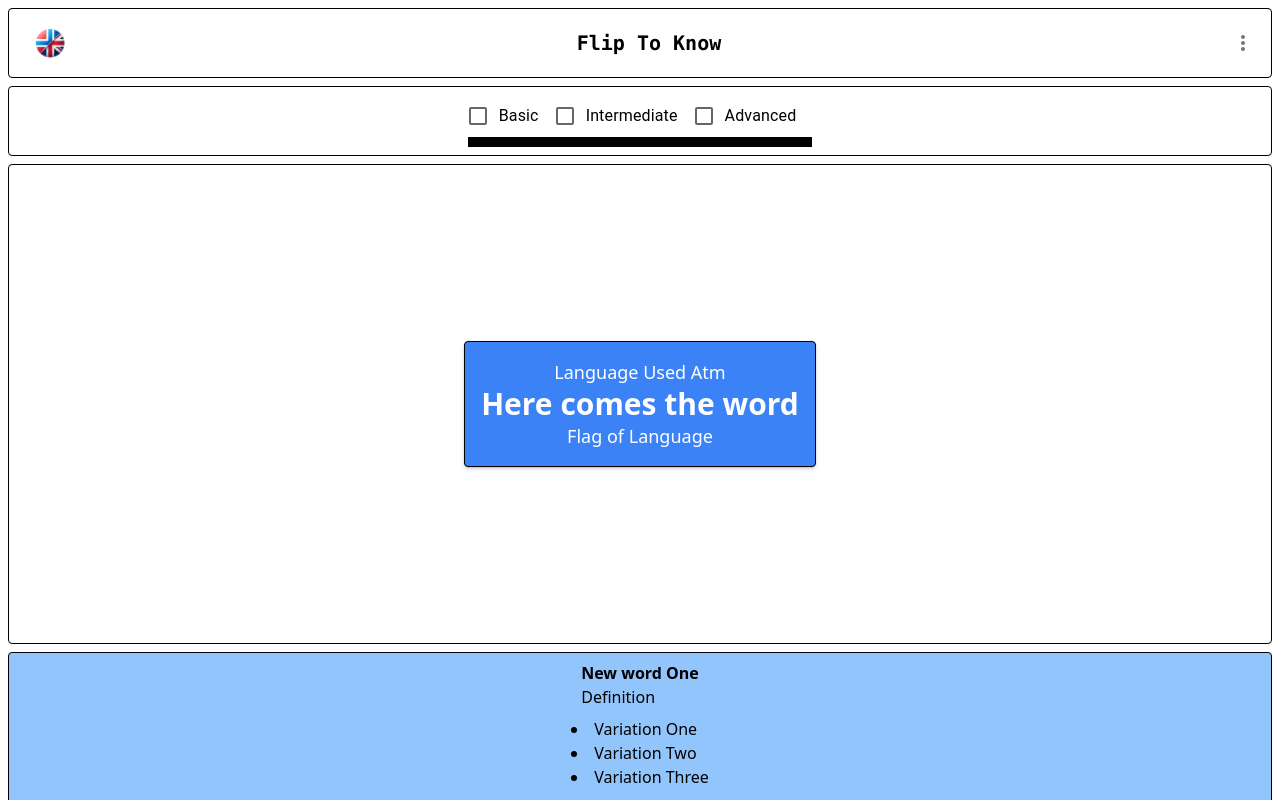
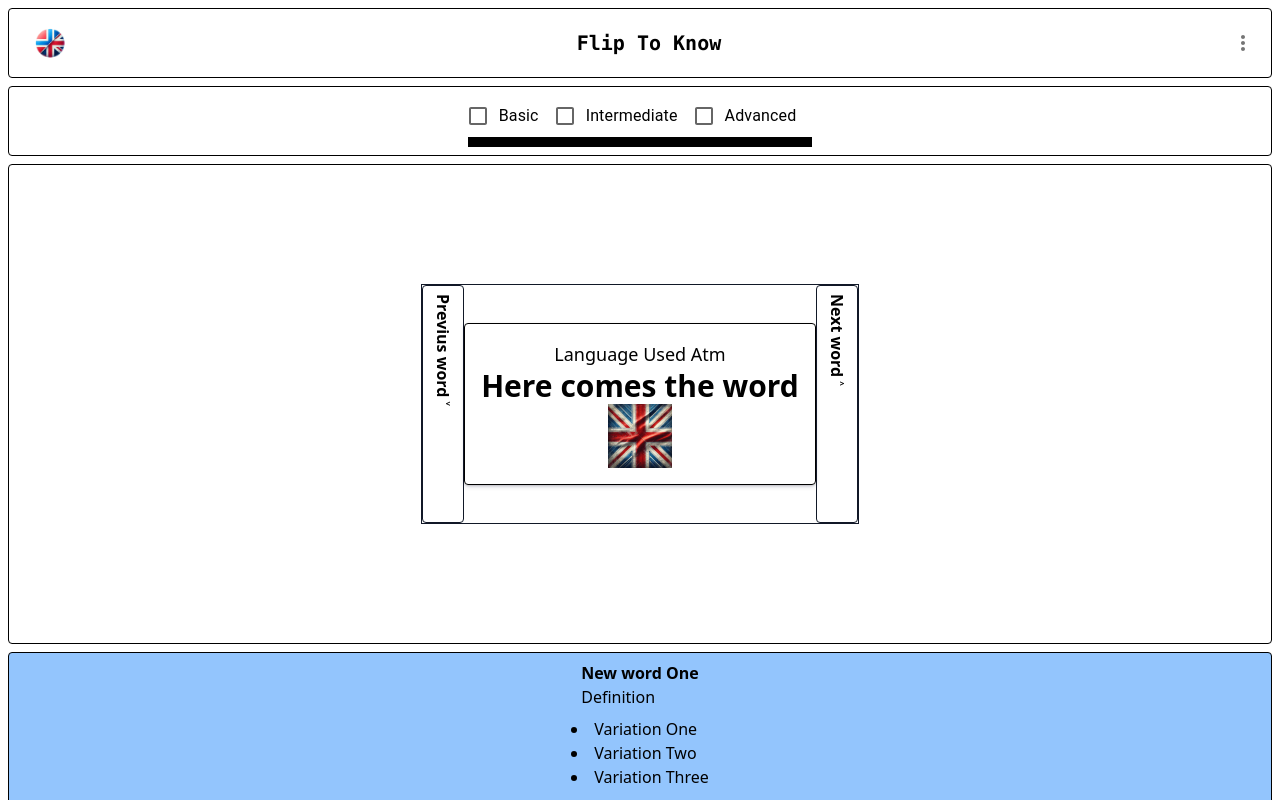
Before and after one commit to nborcic/Flip_Card_Norsk-App, a React (Vite) app: page / in a window 1280 px wide. Shown: the top 800 px of the page. Built offline with nearby package versions, Linux system fonts and the light colour scheme.

Commit message:
mostly formed and edited

```diff
--- a/index.html
+++ b/index.html
@@ -11,7 +11,7 @@
     <link
       rel="icon"
       type="image/svg+xml"
-      href="/public/flip_flap_noBack.webp"
+      href="/flip_flap_noBack.webp"
     />
 
     <title>Flip to know Norsk</title>
--- a/src/App.jsx
+++ b/src/App.jsx
@@ -7,10 +7,10 @@ import NewWords from "./components/NewWords";
 const App = () => {
   return (
     <div>
-      <div className=" ">
+      <div>
         <Aboveall />
         <Topbar />
-        <CardX className="" />
+        <CardX />
         <NewWords />
       </div>
     </div>
--- a/src/components/Aboveall.jsx
+++ b/src/components/Aboveall.jsx
@@ -5,7 +5,7 @@ const Aboveall = () => {
   return (
     <div className=" h-[70px] border border-black rounded flex justify-between items-center m-2 p-2">
       <img
-        src="public/icon_navBar_noBack.webp"
+        src="/icon_navBar_noBack.webp"
         className="rounded-xl ml-2 h-[50px] w-[50px]"
         alt="userIcon"
       />
--- a/src/components/CardX.css
+++ b/src/components/CardX.css
@@ -1,6 +1,4 @@
 .card {
-  width: 100%;
-  height: 100%;
   border: 1px solid #000;
   border-radius: 5px;
   box-shadow: rgba(50, 50, 93, 0.25) 0px 2px 5px -1px,
@@ -8,11 +6,8 @@
 }
 
 .card-back {
-  width: 100%;
-  height: 100%;
   border: 1px solid #000;
   border-radius: 5px;
   box-shadow: rgba(50, 50, 93, 0.25) 0px 2px 5px -1px,
     rgba(0, 0, 0, 0.3) 0px 1px 3px -1px;
-  background-color: #f0f0f0;
 }
--- a/src/components/CardX.jsx
+++ b/src/components/CardX.jsx
@@ -3,6 +3,8 @@ import ReactCardFlip from "react-card-flip";
 import "./CardX.css";
 
 const CardX = () => {
+  const handlePrevius = () => {};
+  const handleNext = () => {};
   const [isFlipped, setIsFlipped] = useState(false);
 
   function handleFlip() {
@@ -10,22 +12,46 @@ const CardX = () => {
   }
   return (
     <div className="h-[60vh] border border-black rounded flex justify-center items-center m-2">
+      <div className="flex flex-row items-center border border-gray-900 h-[30vh]">
+        <div
+          className="[writing-mode:vertical-lr] justify-center font-bold items-center border border-gray-900 rounded p-2 cursor-pointers h-[100%]"
+          onClick={handlePrevius}
+        >
+          Previus word <span className="font-bold">˅</span>
+        </div>
         <ReactCardFlip flipDirection="horizontal" isFlipped={isFlipped}>
           <div
-          className="card flex flex-col justify-between items-center bg-blue-500 text-white p-4 rounded h-[100%]"
+            className="card text-black p-4 rounded flex flex-col items-center justify-center"
             onClick={handleFlip}
           >
             <h1 className="text-lg">Language Used Atm</h1>
             <p className="text-3xl font-bold">Here comes the word</p>
-          <p className="text-lg">Flag of Language</p>
+            <img
+              src="/GB_flag.webp"
+              className="h-16 w-16"
+              alt="Language Flag"
+            />
           </div>
           <div
-          className="card card-back bg-gray-200 p-4 rounded"
+            className="card text-black p-4 rounded flex flex-col items-center justify-center"
             onClick={handleFlip}
           >
-          <h1 className="text-3xl font-bold">Takk Back</h1>
+            <h1 className="text-lg">Language Used Atm</h1>
+            <p className="text-3xl font-bold">Here comes the word</p>
+            <img
+              src="/norge_flag.webp"
+              className="h-16 w-16"
+              alt="Language Flag"
+            />
           </div>
         </ReactCardFlip>
+        <div
+          className="[writing-mode:vertical-lr] border border-gray-900 font-bold rounded h-[100%] p-2 cursor-pointer"
+          onClick={handleNext}
+        >
+          Next word <span className="font-bold">˄</span>
+        </div>
+      </div>
     </div>
   );
 };
--- a/src/components/IconButtonMenu.jsx
+++ b/src/components/IconButtonMenu.jsx
@@ -8,16 +8,18 @@ export default function IconButtonMenu() {
   const [anchorEl, setAnchorEl] = useState(null);
 
   const handleClick = (event) => {
+    console.log("IconButton clicked");
     setAnchorEl(event.currentTarget);
   };
 
   const handleClose = () => {
+    console.log("Menu closed");
     setAnchorEl(null);
   };
 
   return (
     <div>
-      <IconButton
+      <IconButton overlay="none"
         sx={{
           backgroundColor: "white",
           "&:hover": {
```
Also changed, not shown: public/words.json (added, +46 -0 lines), public/norge_flag.webp (renamed from public/norge_flasg.webp). Lines whose indentation alone changed are shown as unchanged.
